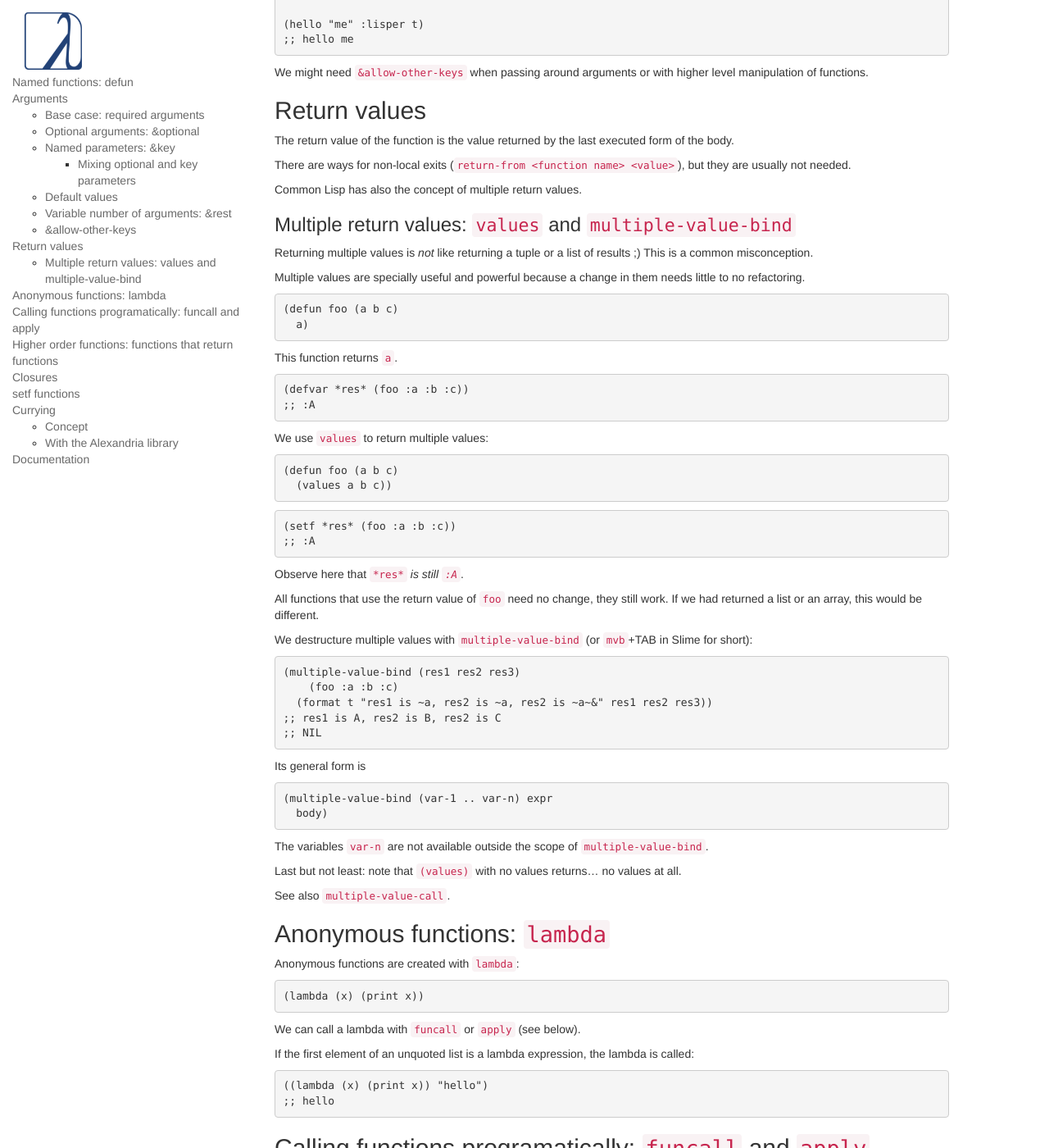
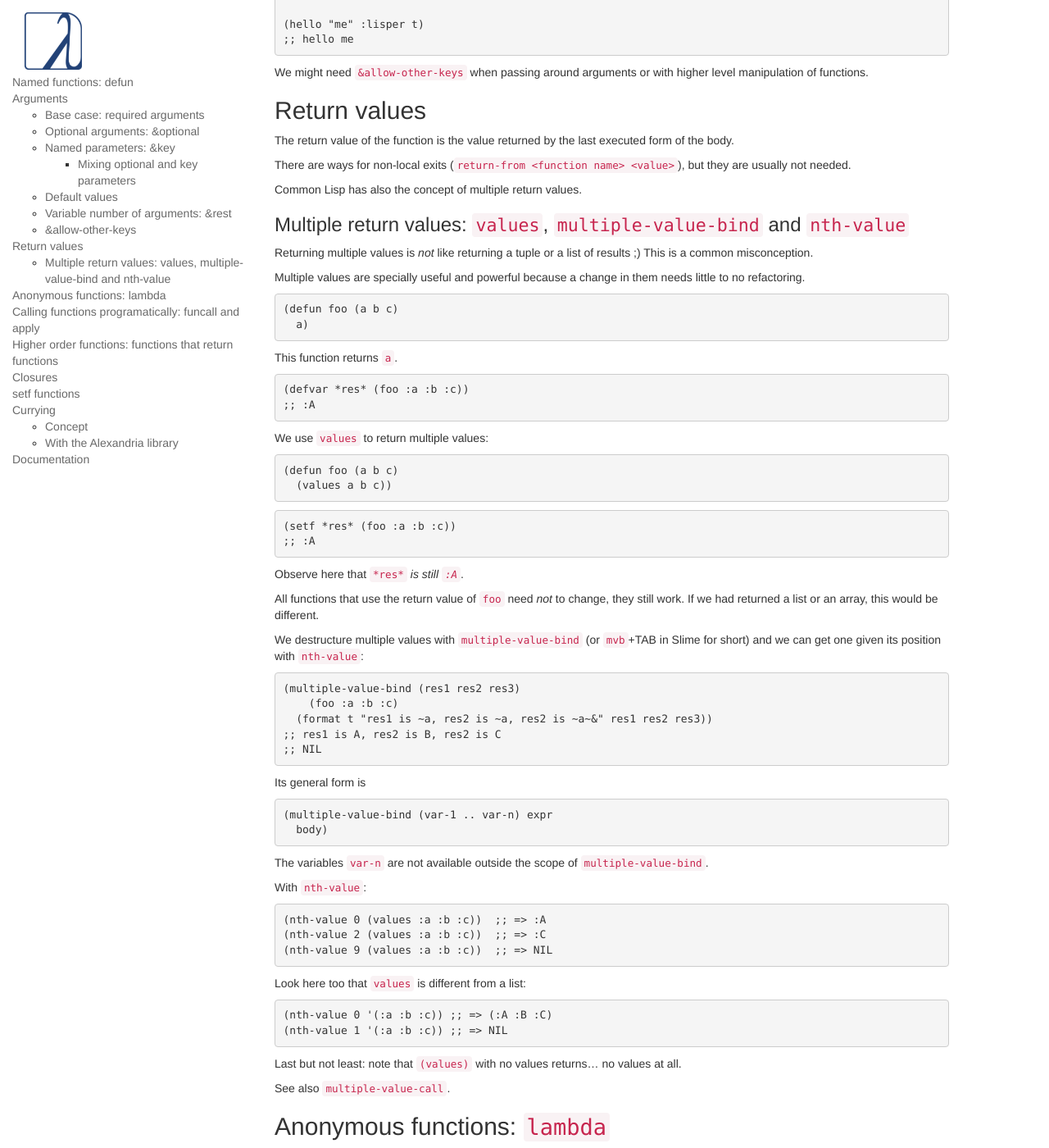
Before and after one commit to LispCookbook/cl-cookbook, a Jekyll site: the page built from functions.md, in a window 1280 px wide and 1400 px high, scrolled down 3198 px. Shown: the whole window at 82% size. Built offline with Jekyll 4.4.1, drawn with Linux system fonts in a browser that asks for light colours.

Commit message:
functions, multiple return values: about nth-value

```diff
--- a/functions.md
+++ b/functions.md
@@ -220,7 +220,7 @@ There are ways for non-local exits (`return-from <function name> <value>`), but
 
 Common Lisp has also the concept of multiple return values.
 
-### Multiple return values: `values` and `multiple-value-bind`
+### Multiple return values: `values`, `multiple-value-bind` and `nth-value`
 
 Returning multiple values is *not* like returning a tuple or a list of
 results ;) This is a common misconception.
@@ -254,12 +254,13 @@ We use `values` to return multiple values:
 
 Observe here that `*res*` *is still `:A`*.
 
-All functions that use the return value of `foo` need no change, they
+All functions that use the return value of `foo` need *not* to change, they
 still work. If we had returned a list or an array, this would be
 different.
 
 We destructure multiple values with `multiple-value-bind` (or
-`mvb`+TAB in Slime for short):
+`mvb`+TAB in Slime for short) and we can get one given its position
+with `nth-value`:
 
 ~~~lisp
 (multiple-value-bind (res1 res2 res3)
@@ -277,6 +278,21 @@ Its general form is
 ~~~
 
 The variables `var-n` are not available outside the scope of `multiple-value-bind`.
+
+With `nth-value`:
+
+~~~lisp
+(nth-value 0 (values :a :b :c))  ;; => :A
+(nth-value 2 (values :a :b :c))  ;; => :C
+(nth-value 9 (values :a :b :c))  ;; => NIL
+~~~
+
+Look here too that `values` is different from a list:
+
+~~~lisp
+(nth-value 0 '(:a :b :c)) ;; => (:A :B :C)
+(nth-value 1 '(:a :b :c)) ;; => NIL
+~~~
 
 Last but not least: note that `(values)` with no values returns… no values at all.
 
```
